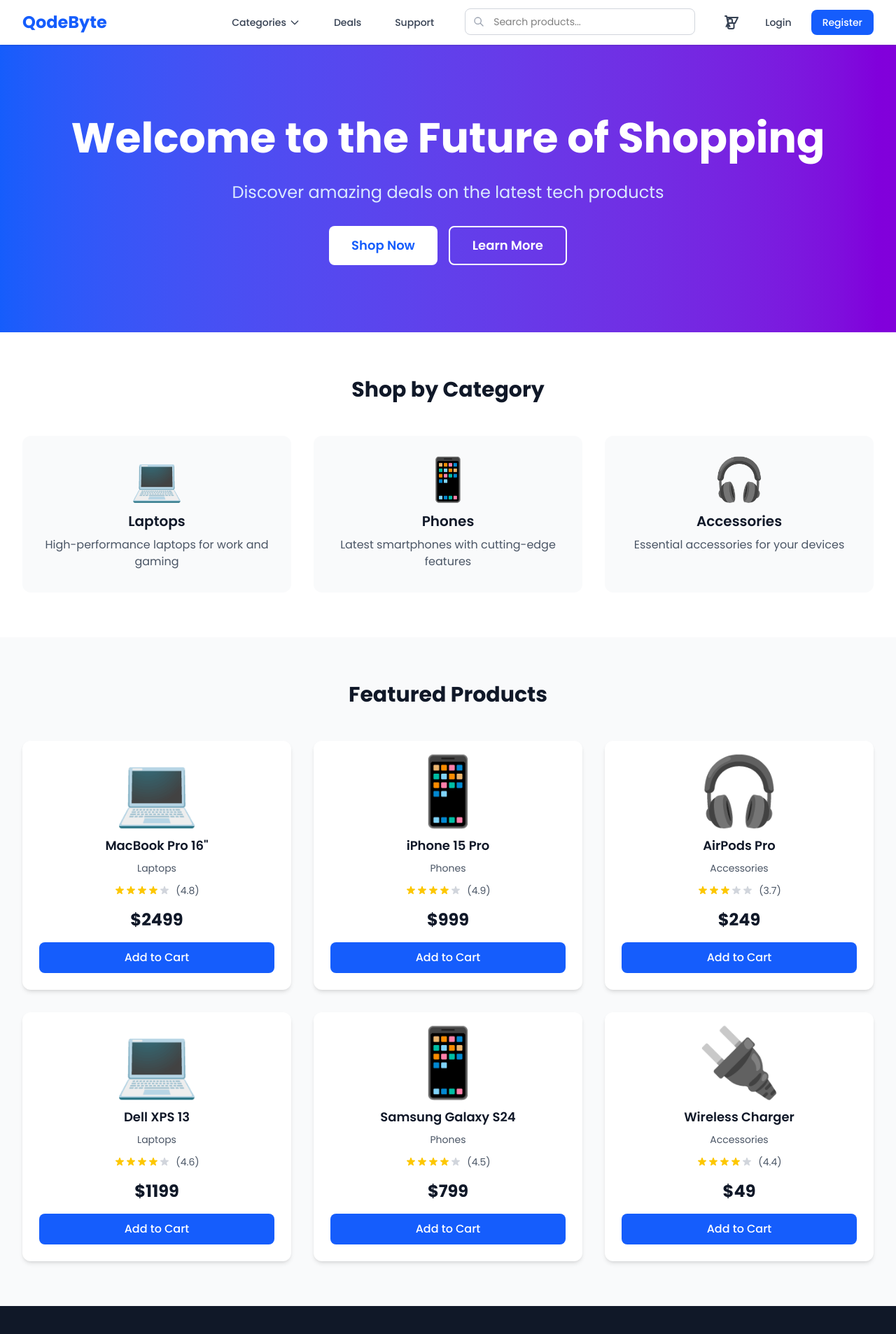
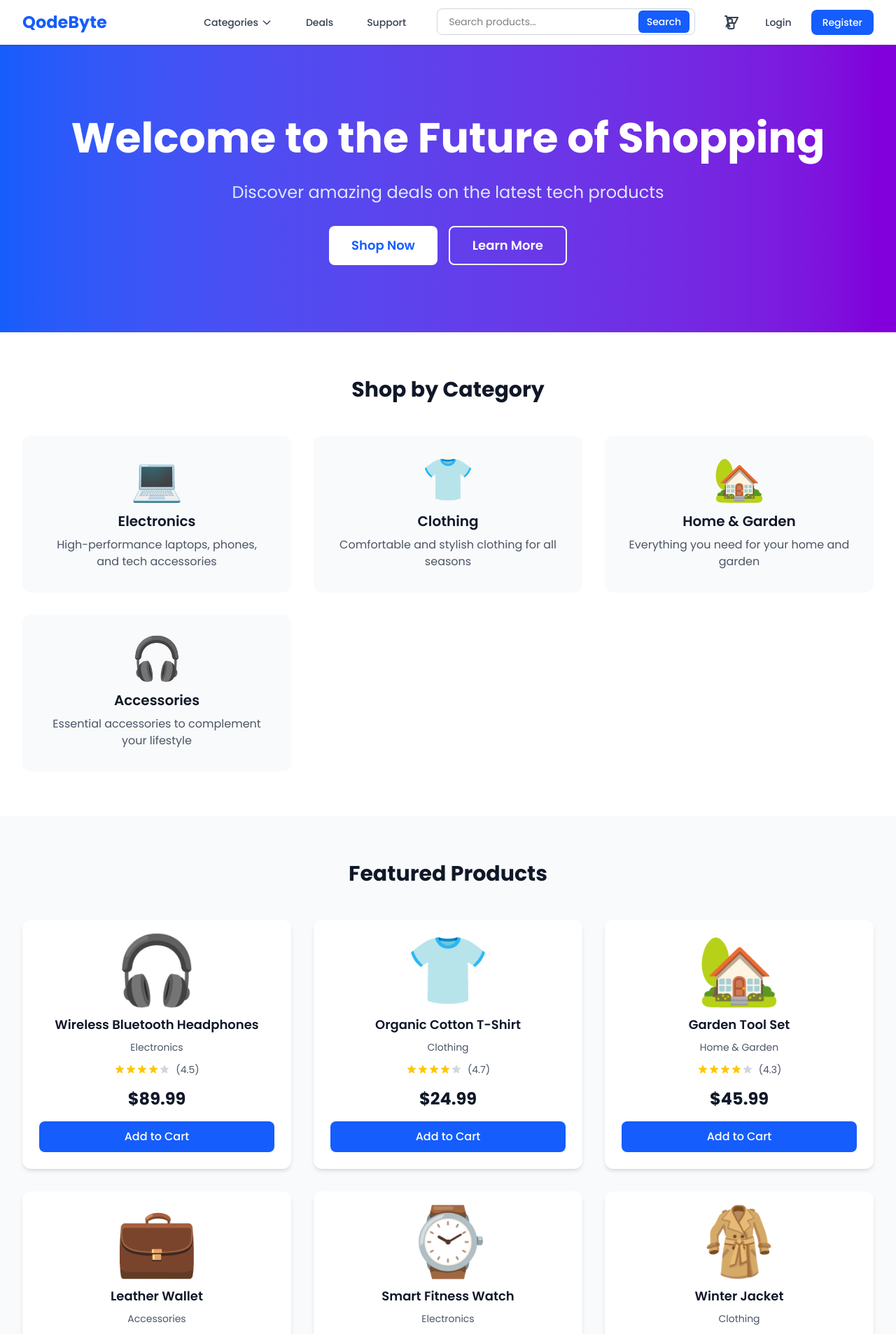
Before and after one commit to NedytheCoder/qodebyte_ecommerce, a Next.js app: page / in a window 1280 px wide. Shown: the top 1907 px of the page at 70% size. Built offline with nearby package versions, Linux system fonts and the light colour scheme.

Commit message:
Built a type file for common ui elements, and updated some parts of the hero section

```diff
--- a/app/Hero.tsx
+++ b/app/Hero.tsx
@@ -1,11 +1,12 @@
 "use client";
 
+import { useRouter } from "next/navigation";
 import { Product, Category } from "./types";
 
 interface HeroProps {
   featuredCategories: Category[];
   featuredProducts: Product[];
-  onCategoryClick: (category: Category) => void;
+  onCategoryClick?: (category: Category) => void;
   onAddToCart: (product: Product) => void;
 }
 
@@ -15,6 +16,13 @@ const Hero = ({
   onCategoryClick,
   onAddToCart,
 }: HeroProps) => {
+  const router = useRouter();
+
+  const handleCategoryClick = (category: Category) => {
+    // Navigate to products page with category filter
+    router.push(`/products?category=${encodeURIComponent(category.name)}`);
+  };
+
   return (
     <div className="min-h-[calc(100vh-4rem)] bg-gray-50">
       {/* Hero Section */}
@@ -28,7 +36,10 @@ const Hero = ({
               Discover amazing deals on the latest tech products
             </p>
             <div className="flex flex-col sm:flex-row gap-3 sm:gap-4 justify-center px-4">
-              <button className="bg-white text-blue-600 px-6 sm:px-8 py-2.5 sm:py-3 rounded-lg text-base sm:text-lg font-semibold hover:bg-gray-100 transition-colors">
+              <button
+                onClick={() => router.push("/products")}
+                className="bg-white text-blue-600 px-6 sm:px-8 py-2.5 sm:py-3 rounded-lg text-base sm:text-lg font-semibold hover:bg-gray-100 transition-colors"
+              >
                 Shop Now
               </button>
               <button className="border-2 border-white text-white px-6 sm:px-8 py-2.5 sm:py-3 rounded-lg text-base sm:text-lg font-semibold hover:bg-white hover:text-blue-600 transition-colors">
@@ -49,7 +60,7 @@ const Hero = ({
             {featuredCategories.map((category) => (
               <div
                 key={category.id}
-                onClick={() => onCategoryClick(category)}
+                onClick={() => handleCategoryClick(category)}
                 className="group cursor-pointer bg-gray-50 rounded-xl p-6 sm:p-8 text-center hover:bg-blue-50 hover:shadow-lg transition-all duration-300"
               >
                 <div className="text-4xl sm:text-5xl lg:text-6xl mb-3 sm:mb-4 group-hover:scale-110 transition-transform">
--- a/app/nav/Nav.tsx
+++ b/app/nav/Nav.tsx
@@ -1,14 +1,12 @@
 "use client";
 
 import { useState } from "react";
+import { useRouter } from "next/navigation";
 import { Product, Category } from "../types";
-import style from "./Nav.module.css";
 
 interface NavProps {
   featuredCategories: Category[];
   cartCount: number;
-  onSearch: (query: string) => void;
-  onCategoryClick: (category: Category) => void;
   onAddToCart: (product: Product) => void;
   onLogin: () => void;
   onRegister: () => void;
@@ -17,8 +15,6 @@ interface NavProps {
 const Nav = ({
   featuredCategories,
   cartCount,
-  onSearch,
-  onCategoryClick,
   onAddToCart,
   onLogin,
   onRegister,
@@ -26,14 +22,35 @@ const Nav = ({
   const [searchQuery, setSearchQuery] = useState("");
   const [isCategoriesOpen, setIsCategoriesOpen] = useState(false);
   const [check, setChecked] = useState(false);
+  const router = useRouter();
 
   const handleSearch = (e: React.FormEvent) => {
     e.preventDefault();
     if (searchQuery.trim()) {
-      onSearch(searchQuery);
+      // Navigate to products page with search query
+      router.push(`/products?search=${encodeURIComponent(searchQuery.trim())}`);
       setSearchQuery("");
     }
   };
+
+  const handleCategoryClick = (category: Category) => {
+    // Navigate to products page with category filter
+    router.push(`/products?category=${encodeURIComponent(category.name)}`);
+    setIsCategoriesOpen(false);
+  };
+
+  // Create a dummy product for cart view
+  const createDummyProduct = (): Product => ({
+    id: 0,
+    name: "Cart View",
+    price: 0,
+    image: "🛒",
+    category: "Cart",
+    brand: "System",
+    rating: 0,
+    description: "View your cart",
+    inStock: true,
+  });
 
   return (
     <header className="bg-white shadow-sm sticky top-0 z-50">
@@ -89,10 +106,7 @@ const Nav = ({
                       {featuredCategories.map((category) => (
                         <button
                           key={category.id}
-                          onClick={() => {
-                            onCategoryClick(category);
-                            setIsCategoriesOpen(false);
-                          }}
+                          onClick={() => handleCategoryClick(category)}
                           className="block w-full text-left px-4 py-2 text-sm text-gray-700 hover:bg-gray-100 hover:text-blue-600"
                         >
                           <div className="flex items-center">
@@ -135,25 +149,13 @@ const Nav = ({
                   value={searchQuery}
                   onChange={(e) => setSearchQuery(e.target.value)}
                   placeholder="Search products..."
-                  className="w-full px-4 py-2 pl-10 pr-4 text-sm border border-gray-300 rounded-lg focus:outline-none focus:ring-2 focus:ring-blue-500 focus:border-transparent"
+                  className="w-full px-4 py-2 pr-20 text-sm border border-gray-300 rounded-lg focus:outline-none focus:ring-2 focus:ring-blue-500 focus:border-transparent"
                 />
                 <button
                   type="submit"
-                  className="absolute left-3 top-1/2 transform -translate-y-1/2 text-gray-400 hover:text-gray-600"
+                  className="absolute right-2 top-1/2 transform -translate-y-1/2 bg-blue-600 hover:bg-blue-700 text-white px-3 py-1.5 rounded-md text-sm font-medium transition-colors focus:ring-2 focus:ring-blue-500 focus:ring-offset-2"
                 >
-                  <svg
-                    className="h-4 w-4"
-                    fill="none"
-                    stroke="currentColor"
-                    viewBox="0 0 24 24"
-                  >
-                    <path
-                      strokeLinecap="round"
-                      strokeLinejoin="round"
-                      strokeWidth={2}
-                      d="M21 21l-6-6m2-5a7 7 0 11-14 0 7 7 0 0114 0z"
-                    />
-                  </svg>
+                  Search
                 </button>
               </form>
             </div>
@@ -162,16 +164,7 @@ const Nav = ({
             <div className="flex items-center space-x-4">
               {/* Cart */}
               <button
-                onClick={() =>
-                  onAddToCart({
-                    id: 0,
-                    name: "Cart View",
-                    price: 0,
-                    image: "🛒",
-                    category: "Cart",
-                    rating: 0,
-                  })
-                }
+                onClick={() => onAddToCart(createDummyProduct())}
                 className="relative p-2 text-gray-700 hover:text-blue-600"
               >
                 <svg
@@ -215,7 +208,7 @@ const Nav = ({
               !check ? "-left-full" : "left-0"
             } p-5 top-16 flex flex-col gap-5 transition-all`}
           >
-            <div className="link">
+            <div className="space-y-3">
               <div className="relative">
                 <button
                   onClick={() => setIsCategoriesOpen(!isCategoriesOpen)}
@@ -243,10 +236,7 @@ const Nav = ({
                       {featuredCategories.map((category) => (
                         <button
                           key={category.id}
-                          onClick={() => {
-                            onCategoryClick(category);
-                            setIsCategoriesOpen(false);
-                          }}
+                          onClick={() => handleCategoryClick(category)}
                           className="block w-full text-left px-4 py-2 text-sm text-gray-700 hover:bg-gray-100 hover:text-blue-600"
                         >
                           <div className="flex items-center">
@@ -286,38 +276,17 @@ const Nav = ({
                 value={searchQuery}
                 onChange={(e) => setSearchQuery(e.target.value)}
                 placeholder="Search products..."
-                className="w-full px-4 py-2 pl-10 pr-4 text-sm border border-gray-300 rounded-lg focus:outline-none focus:ring-2 focus:ring-blue-500 focus:border-transparent"
+                className="w-full px-4 py-2 pr-20 text-sm border border-gray-300 rounded-lg focus:outline-none focus:ring-2 focus:ring-blue-500 focus:border-transparent"
               />
               <button
                 type="submit"
-                className="absolute left-3 top-1/2 transform -translate-y-1/2 text-gray-400 hover:text-gray-600"
+                className="absolute right-2 top-1/2 transform -translate-y-1/2 bg-blue-600 hover:bg-blue-700 text-white px-3 py-1.5 rounded-md text-sm font-medium transition-colors focus:ring-2 focus:ring-blue-500 focus:ring-offset-2"
               >
-                <svg
-                  className="h-4 w-4"
-                  fill="none"
-                  stroke="currentColor"
-                  viewBox="0 0 24 24"
-                >
-                  <path
-                    strokeLinecap="round"
-                    strokeLinejoin="round"
-                    strokeWidth={2}
-                    d="M21 21l-6-6m2-5a7 7 0 11-14 0 7 7 0 0114 0z"
-                  />
-                </svg>
+                Search
               </button>
             </form>
             <button
-              onClick={() =>
-                onAddToCart({
-                  id: 0,
-                  name: "Cart View",
-                  price: 0,
-                  image: "🛒",
-                  category: "Cart",
-                  rating: 0,
-                })
-              }
+              onClick={() => onAddToCart(createDummyProduct())}
               className="relative p-2 text-gray-700 hover:text-blue-600"
             >
               <svg
--- a/app/page.tsx
+++ b/app/page.tsx
@@ -1,6 +1,7 @@
 "use client";
 
 import { useState } from "react";
+import { useRouter } from "next/navigation";
 import Nav from "./nav/Nav";
 import Hero from "./Hero";
 import { Product, Category } from "./types";
@@ -10,90 +11,110 @@ import Footer from "./Footer";
 const featuredCategories: Category[] = [
   {
     id: 1,
-    name: "Laptops",
+    name: "Electronics",
     icon: "💻",
-    description: "High-performance laptops for work and gaming",
+    description: "High-performance laptops, phones, and tech accessories",
   },
   {
     id: 2,
-    name: "Phones",
-    icon: "📱",
-    description: "Latest smartphones with cutting-edge features",
+    name: "Clothing",
+    icon: "👕",
+    description: "Comfortable and stylish clothing for all seasons",
   },
   {
     id: 3,
+    name: "Home & Garden",
+    icon: "🏡",
+    description: "Everything you need for your home and garden",
+  },
+  {
+    id: 4,
     name: "Accessories",
     icon: "🎧",
-    description: "Essential accessories for your devices",
+    description: "Essential accessories to complement your lifestyle",
   },
 ];
 
 const featuredProducts: Product[] = [
   {
     id: 1,
-    name: 'MacBook Pro 16"',
-    price: 2499,
-    image: "💻",
-    category: "Laptops",
-    rating: 4.8,
+    name: "Wireless Bluetooth Headphones",
+    price: 89.99,
+    image: "🎧",
+    category: "Electronics",
+    brand: "SoundMax",
+    rating: 4.5,
+    description: "High-quality wireless headphones with noise cancellation",
+    inStock: true,
   },
   {
     id: 2,
-    name: "iPhone 15 Pro",
-    price: 999,
-    image: "📱",
-    category: "Phones",
-    rating: 4.9,
+    name: "Organic Cotton T-Shirt",
+    price: 24.99,
+    image: "👕",
+    category: "Clothing",
+    brand: "EcoWear",
+    rating: 4.7,
+    description: "Comfortable organic cotton t-shirt",
+    inStock: true,
   },
   {
     id: 3,
-    name: "AirPods Pro",
-    price: 249,
-    image: "🎧",
-    category: "Accessories",
-    rating: 3.7,
+    name: "Garden Tool Set",
+    price: 45.99,
+    image: "🏡",
+    category: "Home & Garden",
+    brand: "HydroLife",
+    rating: 4.3,
+    description: "Complete set of essential garden tools",
+    inStock: true,
   },
   {
     id: 4,
-    name: "Dell XPS 13",
-    price: 1199,
-    image: "💻",
-    category: "Laptops",
-    rating: 4.6,
+    name: "Leather Wallet",
+    price: 49.99,
+    image: "💼",
+    category: "Accessories",
+    brand: "LeatherCraft",
+    rating: 4.8,
+    description: "Genuine leather wallet with RFID protection",
+    inStock: true,
   },
   {
     id: 5,
-    name: "Samsung Galaxy S24",
-    price: 799,
-    image: "📱",
-    category: "Phones",
-    rating: 4.5,
+    name: "Smart Fitness Watch",
+    price: 199.99,
+    image: "⌚",
+    category: "Electronics",
+    brand: "FitTech",
+    rating: 4.3,
+    description: "Advanced fitness tracking with heart rate monitor",
+    inStock: true,
   },
   {
     id: 6,
-    name: "Wireless Charger",
-    price: 49,
-    image: "🔌",
-    category: "Accessories",
-    rating: 4.4,
+    name: "Winter Jacket",
+    price: 149.99,
+    image: "🧥",
+    category: "Clothing",
+    brand: "EcoWear",
+    rating: 4.8,
+    description: "Warm and stylish winter jacket",
+    inStock: true,
   },
 ];
 
 export default function Home() {
   const [cartCount, setCartCount] = useState(0);
+  const router = useRouter();
 
   // Handlers
   const handleSearch = (query: string) => {
     if (query.trim()) {
       // Navigate to search results page
       console.log("Searching for:", query);
-      // router.push(`/search?q=${encodeURIComponent(query)}`);
+      router.push(`/search?q=${encodeURIComponent(query)}`);
     }
-  };
-
-  const handleCategoryClick = (category: Category) => {
-    console.log("Navigating to category:", category.name);
-    // router.push(`/category/${category.id}`);
   };
 
   const handleAddToCart = (product: Product) => {
@@ -104,12 +125,12 @@ export default function Home() {
 
   const handleLogin = () => {
     console.log("Login clicked");
-    // router.push('/login');
+    router.push("/login");
   };
 
   const handleRegister = () => {
     console.log("Register clicked");
-    // router.push('/register');
+    router.push("/register");
   };
 
   return (
@@ -117,8 +138,6 @@ export default function Home() {
       <Nav
         featuredCategories={featuredCategories}
         cartCount={cartCount}
-        onSearch={handleSearch}
-        onCategoryClick={handleCategoryClick}
         onAddToCart={handleAddToCart}
         onLogin={handleLogin}
         onRegister={handleRegister}
@@ -126,7 +145,6 @@ export default function Home() {
       <Hero
         featuredCategories={featuredCategories}
         featuredProducts={featuredProducts}
-        onCategoryClick={handleCategoryClick}
         onAddToCart={handleAddToCart}
       />
       <Footer />
```
Also changed, not shown: app/types.ts (+22 -0 lines).
